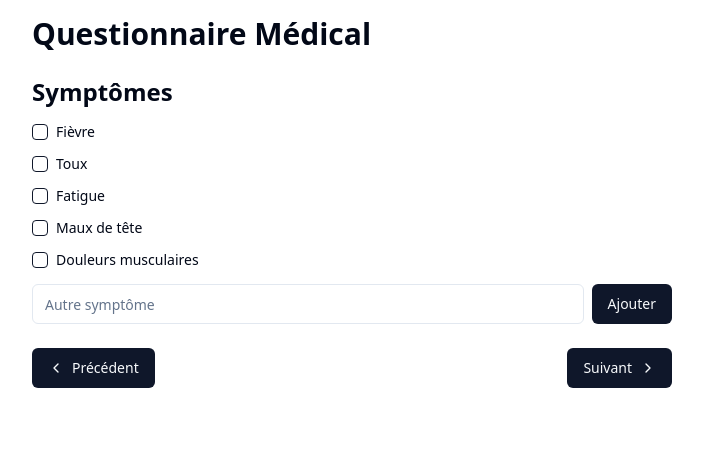
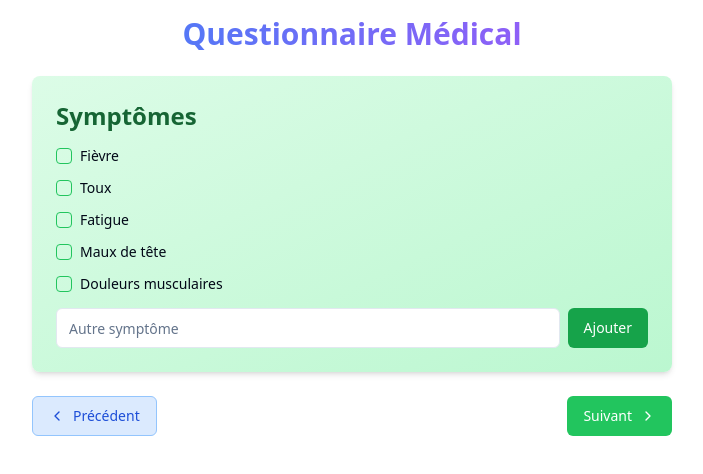
Before and after one commit to SaintenoyTom/Workshop-2024-G22, a Next.js app: page /medical-questionnaire in a window 1280 px wide. Both pictures are taken after a click on the button "Suivant". Shown: the top 474 px of the page, without its empty margins (288-991 px from the left). Built offline with nearby package versions, Linux system fonts and the light colour scheme.

Commit message:
Css changes

```diff
--- a/app/medical-questionnaire/page.tsx
+++ b/app/medical-questionnaire/page.tsx
@@ -82,8 +82,8 @@ export default function MedicalQuestionnaireCarousel() {
 
   const slides = [
     // Slide 0: Informations personnelles
-    <div key="personal-info" className="space-y-4">
-      <h2 className="text-2xl font-bold">Informations personnelles</h2>
+    <div key="personal-info" className="space-y-4 bg-gradient-to-br from-blue-100 to-blue-200 p-6 rounded-lg shadow-md">
+      <h2 className="text-2xl font-bold text-blue-800">Informations personnelles</h2>
       <div>
         <Label htmlFor="age">Âge</Label>
         <Input id="age" name="age" value={formData.age} onChange={handleInputChange} placeholder="Âge" />
@@ -120,14 +120,15 @@ export default function MedicalQuestionnaireCarousel() {
     </div>,
 
     // Slide 1: Symptômes
-    <div key="symptoms" className="space-y-4">
-      <h2 className="text-2xl font-bold">Symptômes</h2>
+    <div key="symptoms" className="space-y-4 bg-gradient-to-br from-green-100 to-green-200 p-6 rounded-lg shadow-md">
+      <h2 className="text-2xl font-bold text-green-800">Symptômes</h2>
       {commonSymptoms.map(symptom => (
         <div key={symptom} className="flex items-center space-x-2">
           <Checkbox
             id={symptom}
             checked={formData.symptoms.includes(symptom)}
             onCheckedChange={() => handleSymptomToggle(symptom)}
+            className="border-green-500 text-green-600"
           />
           <Label htmlFor={symptom}>{symptom}</Label>
         </div>
@@ -138,26 +139,27 @@ export default function MedicalQuestionnaireCarousel() {
           value={formData.customSymptom}
           onChange={(e) => setFormData(prev => ({ ...prev, customSymptom: e.target.value }))}
         />
-        <Button onClick={handleCustomSymptom}>Ajouter</Button>
+        <Button onClick={handleCustomSymptom} className="bg-green-600 hover:bg-green-700 text-white">Ajouter</Button>
       </div>
     </div>,
 
     // Slide 2: Conditions d'utilisation
-    <div key="terms" className="space-y-4">
-      <h2 className="text-2xl font-bold">Conditions d'utilisation</h2>
+    <div key="terms" className="space-y-4 bg-gradient-to-br from-purple-100 to-purple-200 p-6 rounded-lg shadow-md">
+      <h2 className="text-2xl font-bold text-purple-800">Conditions d'utilisation</h2>
       <div className="flex items-center space-x-2">
         <Checkbox
           id="terms"
           checked={formData.termsAccepted}
           onCheckedChange={(checked) => setFormData(prev => ({ ...prev, termsAccepted: checked }))}
+          className="border-purple-500 text-purple-600"
         />
         <Label htmlFor="terms">J'accepte les conditions d'utilisation du site</Label>
       </div>
     </div>,
 
     // Slide 3: Diagnostic et recommandations
-    <div key="diagnosis" className="space-y-4">
-      <h2 className="text-2xl font-bold">Diagnostic</h2>
+    <div key="diagnosis" className="space-y-4 bg-gradient-to-br from-orange-100 to-orange-200 p-6 rounded-lg shadow-md">
+      <h2 className="text-2xl font-bold text-orange-800">Diagnostic</h2>
       <p className="text-sm text-gray-500">Ce diagnostic est fourni à titre informatif uniquement et ne remplace pas l'avis d'un professionnel de santé.</p>
       <Textarea value={diagnosis} readOnly className="h-40" />
       <h3 className="text-xl font-semibold">Rendez-vous médicaux recommandés</h3>
@@ -192,19 +194,19 @@ export default function MedicalQuestionnaireCarousel() {
 
   return (
     <div className="container mx-auto p-4 max-w-2xl">
-      <h1 className="text-3xl font-bold mb-6">Questionnaire Médical</h1>
+      <h1 className="text-3xl font-bold mb-6 text-primary text-center bg-gradient-to-r from-blue-500 to-purple-500 text-transparent bg-clip-text">Questionnaire Médical</h1>
       <div className="relative">
         {slides[currentSlide]}
         <div className="mt-6 flex justify-between">
-          <Button onClick={prevSlide} disabled={currentSlide === 0}>
+          <Button onClick={prevSlide} disabled={currentSlide === 0} variant="outline" className="bg-blue-100 text-blue-700 hover:bg-blue-200 border-blue-300">
             <ChevronLeft className="mr-2 h-4 w-4" /> Précédent
           </Button>
           {currentSlide < slides.length - 1 ? (
-            <Button onClick={nextSlide}>
+            <Button onClick={nextSlide} className="bg-green-500 text-white hover:bg-green-600">
               Suivant <ChevronRight className="ml-2 h-4 w-4" />
             </Button>
           ) : (
-            <Button onClick={handleSubmit} disabled={!formData.termsAccepted}>
+            <Button onClick={handleSubmit} disabled={!formData.termsAccepted} className="bg-purple-500 text-white hover:bg-purple-600">
               Soumettre
             </Button>
           )}
```
